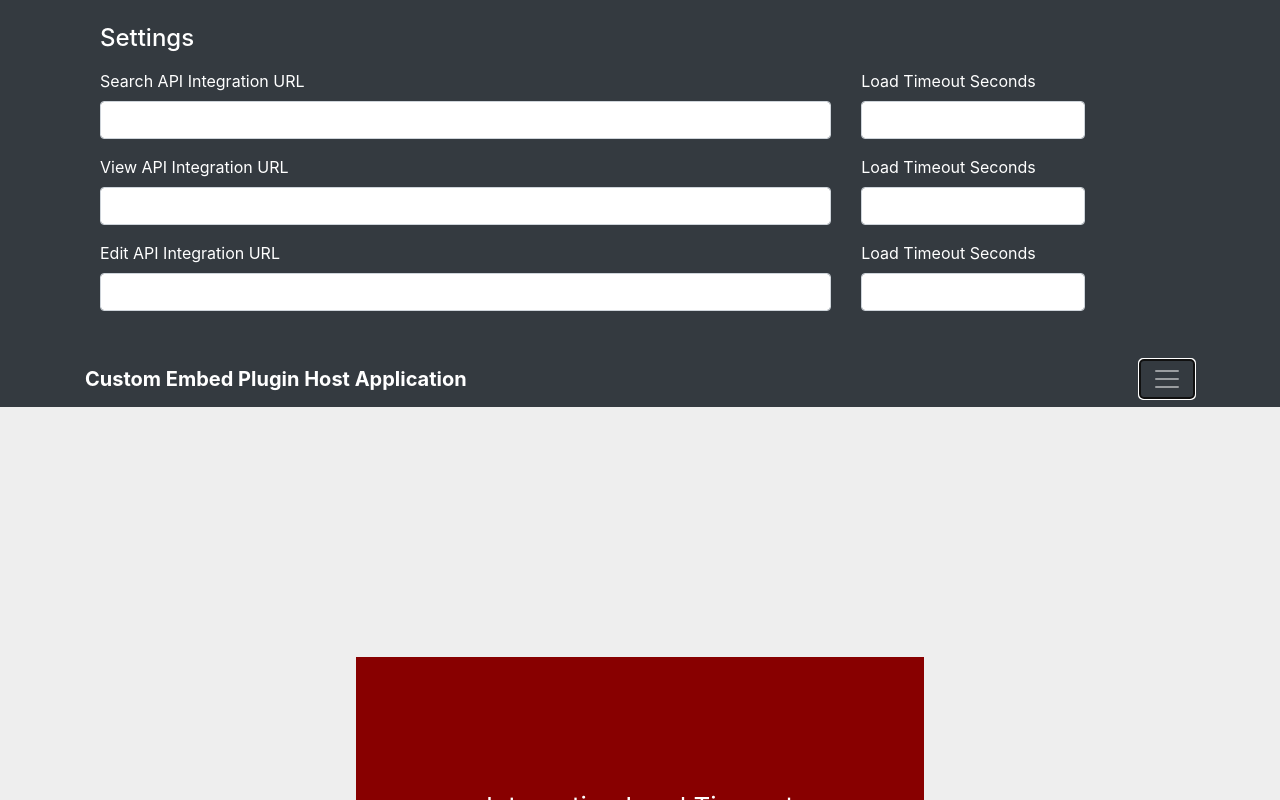
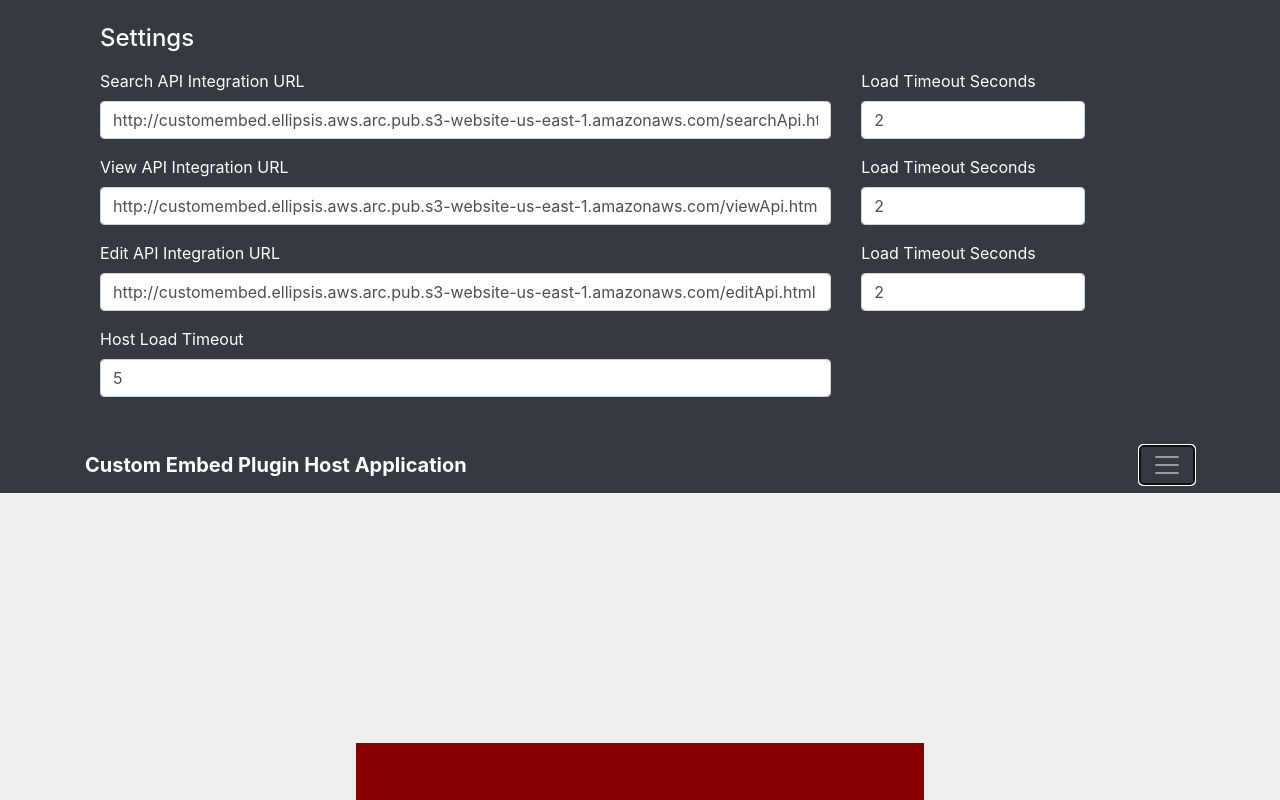
Before and after one commit to washingtonpost/arc-custom-embed, a React (Create React App) app: page / in a window 1280 px wide. Both pictures are taken after a click on the button "Toggle navigation". Shown: the top 800 px of the page. Built offline with nearby package versions, Linux system fonts and the light colour scheme.

Commit message:
Fix cross-origin auto height & add settings

```diff
--- a/deployspec.yml
+++ b/deployspec.yml
@@ -9,6 +9,8 @@ phases:
       - echo Deployment started on `date`
       - aws s3 sync build/ s3://customembed.ellipsis.aws.arc.pub --exclude index.html --cache-control max-age=31536000
       - aws s3 cp build/index.html s3://customembed.ellipsis.aws.arc.pub/index.html --metadata-directive REPLACE --cache-control "max-age=60,s-maxage=31536000"
+      # give public permissions to the S3 API files to access them in a different domain
+      - aws s3api put-object-acl --bucket customembed.ellipsis.aws.arc.pub --key searchApi.html --acl public-read
   post_build:
     commands:
       - DIST_ID=ETKFQ9SXRF4F9
--- a/public/searchApi.html
+++ b/public/searchApi.html
@@ -208,7 +208,7 @@
         // Emulate wait time
         setTimeout(function() {
           sendMessage('ready', {
-            qs: parseQueryString()
+            height: document.documentElement.scrollHeight
           })
         }, Number.parseInt(parameters.wait * 1000))
 
--- a/src/App.tsx
+++ b/src/App.tsx
@@ -1,6 +1,6 @@
 import React, { Component } from 'react'
 import './App.css'
-import IframeHost from './IframeHost'
+import SearchPanel from './SearchPanel'
 import Header from './Header'
 
 class App extends Component {
@@ -8,8 +8,9 @@ class App extends Component {
     return (
       <div className="App">
         <Header />
+        {/**http://customembed.ellipsis.aws.arc.pub.s3-website-us-east-1.amazonaws.com/searchApi.html */}
         <main role="main" className="App-body">
-          <IframeHost source="searchApi.html?wait=1" timeout={3000} />
+          <SearchPanel />
         </main>
       </div>
     )
--- a/src/Header.tsx
+++ b/src/Header.tsx
@@ -1,4 +1,5 @@
 import React from 'react'
+import SettingsInput from './SettingsInput'
 
 export default function Header() {
   return (
@@ -15,26 +16,18 @@ export default function Header() {
                       <label htmlFor="firstName" className="text-white">
                         Search API Integration URL
                       </label>
-                      <input
-                        type="text"
-                        className="form-control"
-                        id="firstName"
-                        placeholder=""
-                        value=""
-                        required
+                      <SettingsInput
+                        storageKey="arc.custom_embed.searchApi"
+                        defaultValue="http://customembed.ellipsis.aws.arc.pub.s3-website-us-east-1.amazonaws.com/searchApi.html"
                       />
                     </div>
                     <div className="col-md-3 mb-3">
                       <label htmlFor="lastName" className="text-white">
                         Load Timeout Seconds
                       </label>
-                      <input
-                        type="text"
-                        className="form-control"
-                        id="lastName"
-                        placeholder=""
-                        value=""
-                        required
+                      <SettingsInput
+                        storageKey="arc.custom_embed.searchApiTimeout"
+                        defaultValue="2"
                       />
                     </div>
                   </div>
@@ -43,26 +36,18 @@ export default function Header() {
                       <label htmlFor="firstName" className="text-white">
                         View API Integration URL
                       </label>
-                      <input
-                        type="text"
-                        className="form-control"
-                        id="firstName"
-                        placeholder=""
-                        value=""
-                        required
+                      <SettingsInput
+                        storageKey="arc.custom_embed.viewApi"
+                        defaultValue="http://customembed.ellipsis.aws.arc.pub.s3-website-us-east-1.amazonaws.com/viewApi.html"
                       />
                     </div>
                     <div className="col-md-3 mb-3">
                       <label htmlFor="lastName" className="text-white">
                         Load Timeout Seconds
                       </label>
-                      <input
-                        type="text"
-                        className="form-control"
-                        id="lastName"
-                        placeholder=""
-                        value=""
-                        required
+                      <SettingsInput
+                        storageKey="arc.custom_embed.viewApiTimeout"
+                        defaultValue="2"
                       />
                     </div>
                   </div>
@@ -71,32 +56,34 @@ export default function Header() {
                       <label htmlFor="firstName" className="text-white">
                         Edit API Integration URL
                       </label>
-                      <input
-                        type="text"
-                        className="form-control"
-                        id="firstName"
-                        placeholder=""
-                        value=""
-                        required
+                      <SettingsInput
+                        storageKey="arc.custom_embed.editApi"
+                        defaultValue="http://customembed.ellipsis.aws.arc.pub.s3-website-us-east-1.amazonaws.com/editApi.html"
                       />
                     </div>
                     <div className="col-md-3 mb-3">
                       <label htmlFor="lastName" className="text-white">
                         Load Timeout Seconds
                       </label>
-                      <input
-                        type="text"
-                        className="form-control"
-                        id="lastName"
-                        placeholder=""
-                        value=""
-                        required
+                      <SettingsInput
+                        storageKey="arc.custom_embed.editApiTimeout"
+                        defaultValue="2"
+                      />
+                    </div>
+                  </div>
+                  <div className="row">
+                    <div className="col-md-9 mb-3">
+                      <label htmlFor="firstName" className="text-white">
+                        Host Load Timeout
+                      </label>
+                      <SettingsInput
+                        storageKey="arc.custom_embed.hostLoadTimeout"
+                        defaultValue="5"
                       />
                     </div>
                   </div>
                 </form>
               </div>
-              {/** */}
             </div>
           </div>
         </div>
--- a/src/IframeHost.tsx
+++ b/src/IframeHost.tsx
@@ -7,7 +7,7 @@ export interface IframeHostProps {
 
 export default function IframeHost(props: IframeHostProps) {
   const iframeRef = useRef<HTMLIFrameElement>(null)
-  const [height, setHeight] = useState(0)
+  const [height, setHeight] = useState(400)
   const [loadTimeout, setLoadTimeout] = useState(false)
   const [showLoading, setShowLoading] = useState(true)
 
@@ -19,34 +19,25 @@ export default function IframeHost(props: IframeHostProps) {
     iframeRef.current.style.height = Math.max(height, 25) + 'px'
   }, [height])
 
-  // Sync iframe height with the content height
-  // First time called on load to adapt height to the rendered content
-  // Second time is called on ready event when iframe content rendered itself properly and add more items
-  const syncIframeHeight = useCallback(() => {
-    setHeight(
-      iframeRef.current && iframeRef.current.contentWindow
-        ? iframeRef.current.contentWindow.document.documentElement.scrollHeight
-        : height
-    )
-  }, [height])
-
   useEffect(() => {
     const messageHandler = (event: MessageEvent) => {
       console.log('HOST:', event)
-      let data
+      let messageData
       try {
-        data = JSON.parse(event.data)
+        messageData = JSON.parse(event.data)
       } catch {
         return
       }
       // Data should be an object and type should match custom_embed
-      if (!data || data.type !== 'custom_embed') {
+      if (!messageData || messageData.type !== 'custom_embed') {
         return
       }
-      if (data.subtype === 'ready') {
+      if (messageData.subtype === 'ready') {
         setShowLoading(false)
         clearTimer()
-        syncIframeHeight()
+        if (messageData.data && messageData.data.height) {
+          setHeight(Number.parseInt(messageData.data.height))
+        }
       }
     }
     const iframeLoadTimeout = () => {
@@ -82,7 +73,6 @@ export default function IframeHost(props: IframeHostProps) {
         frameBorder="0"
         scrolling="no"
         src={props.source}
-        onLoad={syncIframeHeight}
       />
     </div>
   )
--- /dev/null
+++ b/src/SearchPanel.tsx
@@ -0,0 +1,18 @@
+import React, { useState } from 'react'
+import IframeHost from './IframeHost'
+
+export default function SearchPanel() {
+  const searchApi = localStorage.getItem('arc.custom_embed.searchApi')
+  const searchApiTimeout = localStorage.getItem(
+    'arc.custom_embed.searchApiTimeout'
+  )
+  const hostLoadTimeout: string =
+    localStorage.getItem('arc.custom_embed.hostLoadTimeout') || '0'
+
+  return (
+    <IframeHost
+      source={`${searchApi}?wait=${searchApiTimeout}`}
+      timeout={Number.parseInt(hostLoadTimeout) * 1000}
+    />
+  )
+}
--- /dev/null
+++ b/src/SettingsInput.tsx
@@ -0,0 +1,29 @@
+import React, { useState, useEffect } from 'react'
+
+export interface SettingsInputProps {
+  storageKey: string
+  defaultValue: string
+}
+export default function SettingsInput(props: SettingsInputProps) {
+  useEffect(() => {
+    if (!localStorage.getItem(props.storageKey)) {
+      localStorage.setItem(props.storageKey, props.defaultValue)
+    }
+  }, [props.storageKey, props.defaultValue])
+  const [value, setValue] = useState(
+    localStorage.getItem(props.storageKey) || props.defaultValue
+  )
+  return (
+    <input
+      type="text"
+      className="form-control"
+      id="lastName"
+      placeholder=""
+      value={value}
+      onChange={event => {
+        setValue(event.target.value)
+        localStorage.setItem(props.storageKey, event.target.value)
+      }}
+    />
+  )
+}
```
